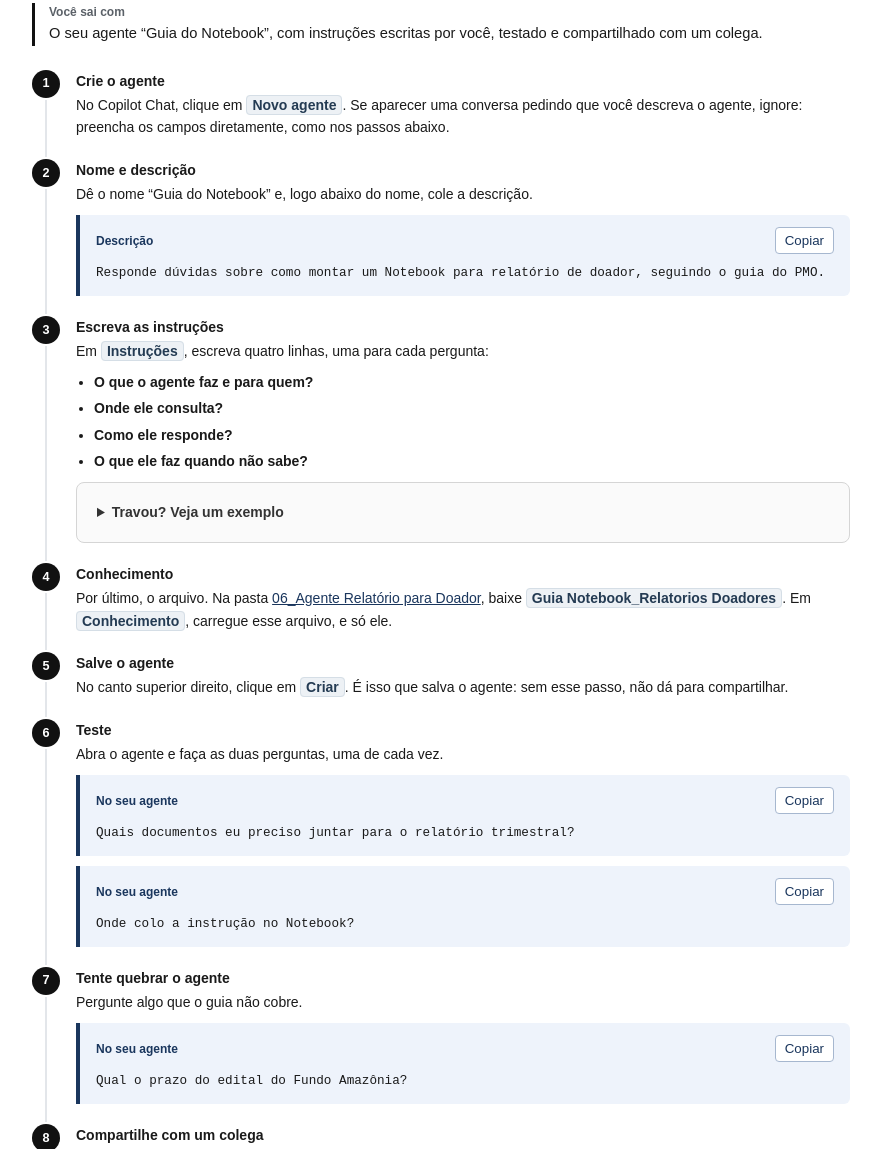
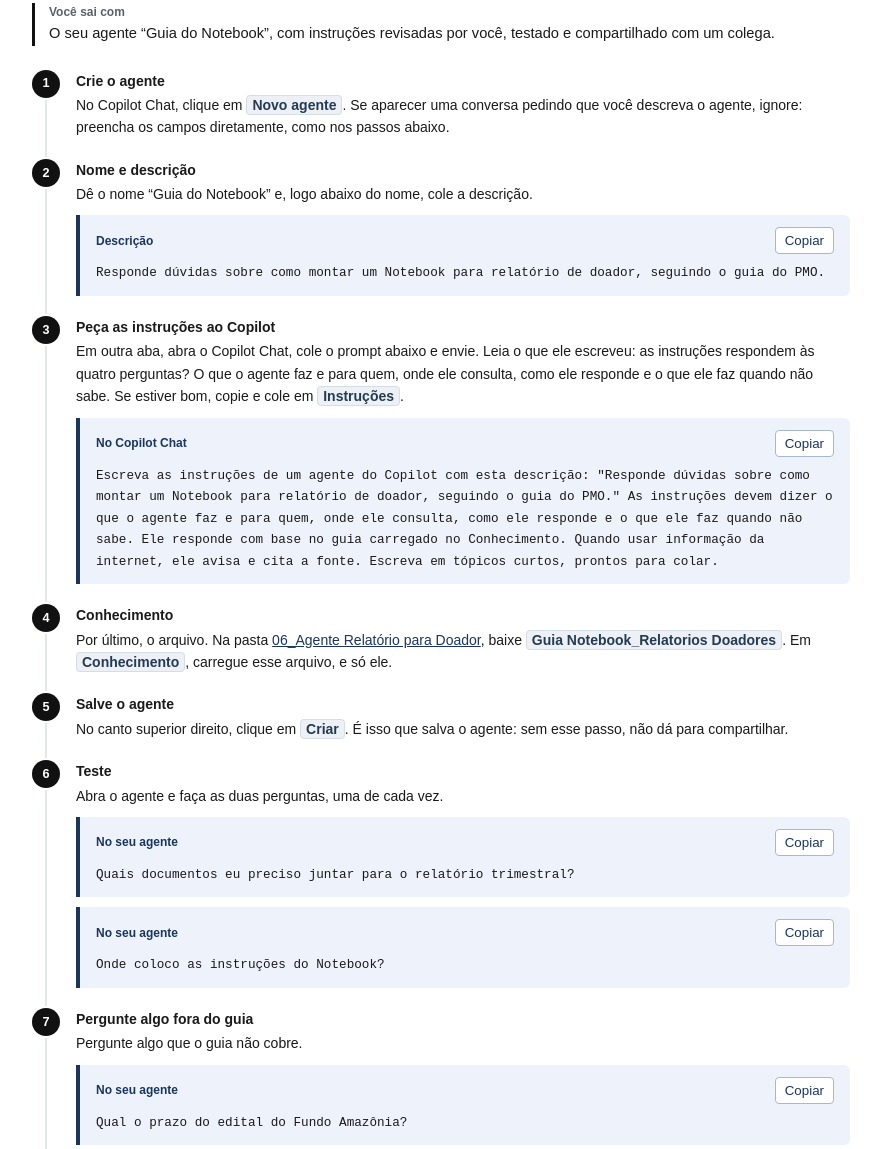
Before and after one commit to educrvz/tnc-workshop, a plain HTML site: page sessao-3.html in a window 1280 px wide. Shown: the part 2669-3818 px from the top of the page, without its empty margins (318-1199 px from the left). Drawn offline with Linux system fonts and the light colour scheme.

Commit message:
Sessão 3, exercício 2: instruções pedidas ao Copilot, web ligada com fontes conferidas, pergunta reescrita
Co-Authored-By: Claude Opus 5.5 <noreply@anthropic.com>

```diff
--- a/sessao-3.html
+++ b/sessao-3.html
@@ -70,31 +70,20 @@
 <section class="exercise" id="agentes">
 <div class="exhead"><span aria-hidden="true" class="big">2</span><span class="ex-apps"><img alt="" aria-hidden="true" src="icons/copilot.svg"/>Copilot · Novo agente</span><h2><span class="sr-only">Exercício 2: </span>Crie o seu agente</h2></div>
 <p class="why">Na Sessão 2 você usou agentes prontos da Microsoft, como o Analista. Hoje você cria o seu: um agente que responde às dúvidas do time sobre como montar um Notebook para relatório de doador, com base no guia do PMO.</p>
-<p class="outcome"><strong>Você sai com</strong>O seu agente “Guia do Notebook”, com instruções escritas por você, testado e compartilhado com um colega.</p>
+<p class="outcome"><strong>Você sai com</strong>O seu agente “Guia do Notebook”, com instruções revisadas por você, testado e compartilhado com um colega.</p>
 
 <ol class="trail">
 <li><span class="st">Crie o agente</span>No Copilot Chat, clique em <span class="path">Novo agente</span>. Se aparecer uma conversa pedindo que você descreva o agente, ignore: preencha os campos diretamente, como nos passos abaixo.</li>
 <li><span class="st">Nome e descrição</span>Dê o nome “Guia do Notebook” e, logo abaixo do nome, cole a descrição.
 <div class="prompt"><div class="prompt-head"><span>Descrição</span><button class="copy" type="button">Copiar</button></div><pre>Responde dúvidas sobre como montar um Notebook para relatório de doador, seguindo o guia do PMO.</pre></div></li>
-<li><span class="st">Escreva as instruções</span>Em <span class="path">Instruções</span>, escreva quatro linhas, uma para cada pergunta:
-<ul class="levels">
-<li><strong>O que o agente faz e para quem?</strong></li>
-<li><strong>Onde ele consulta?</strong></li>
-<li><strong>Como ele responde?</strong></li>
-<li><strong>O que ele faz quando não sabe?</strong></li>
-</ul>
-<details class="optional-reference"><summary>Travou? Veja um exemplo</summary>
-<div class="prompt"><div class="prompt-head"><span>Exemplo de instruções</span><button class="copy" type="button">Copiar</button></div><pre>1. Você ajuda o time de campo a montar um Notebook para relatório de doador.
-2. Responda só com base no guia do Conhecimento.
-3. Responda em passos curtos, em linguagem simples.
-4. Se o guia não cobrir a pergunta, diga que não sabe e sugira falar com o PMO.</pre></div>
-</details></li>
+<li><span class="st">Peça as instruções ao Copilot</span>Em outra aba, abra o Copilot Chat, cole o prompt abaixo e envie. Leia o que ele escreveu: as instruções respondem às quatro perguntas? O que o agente faz e para quem, onde ele consulta, como ele responde e o que ele faz quando não sabe. Se estiver bom, copie e cole em <span class="path">Instruções</span>.
+<div class="prompt"><div class="prompt-head"><span>No Copilot Chat</span><button class="copy" type="button">Copiar</button></div><pre>Escreva as instruções de um agente do Copilot com esta descrição: "Responde dúvidas sobre como montar um Notebook para relatório de doador, seguindo o guia do PMO." As instruções devem dizer o que o agente faz e para quem, onde ele consulta, como ele responde e o que ele faz quando não sabe. Ele responde com base no guia carregado no Conhecimento. Quando usar informação da internet, ele avisa e cita a fonte. Escreva em tópicos curtos, prontos para colar.</pre></div></li>
 <li><span class="st">Conhecimento</span>Por último, o arquivo. Na pasta <a href="https://dccrvz.sharepoint.com/sites/TreinamentoTeamseIAPMOCerrado/Documentos%20Compartilhados/Forms/AllItems.aspx?id=%2Fsites%2FTreinamentoTeamseIAPMOCerrado%2FDocumentos%20Compartilhados%2FPr%C3%A1tica%2F06%5FAgente%20Relat%C3%B3rio%20para%20Doador" rel="noopener" target="_blank">06_Agente Relatório para Doador</a>, baixe <span class="path">Guia Notebook_Relatorios Doadores</span>. Em <span class="path">Conhecimento</span>, carregue esse arquivo, e só ele.</li>
 <li><span class="st">Salve o agente</span>No canto superior direito, clique em <span class="path">Criar</span>. É isso que salva o agente: sem esse passo, não dá para compartilhar.</li>
 <li><span class="st">Teste</span>Abra o agente e faça as duas perguntas, uma de cada vez.
 <div class="prompt"><div class="prompt-head"><span>No seu agente</span><button class="copy" type="button">Copiar</button></div><pre>Quais documentos eu preciso juntar para o relatório trimestral?</pre></div>
-<div class="prompt"><div class="prompt-head"><span>No seu agente</span><button class="copy" type="button">Copiar</button></div><pre>Onde colo a instrução no Notebook?</pre></div></li>
-<li><span class="st">Tente quebrar o agente</span>Pergunte algo que o guia não cobre.
+<div class="prompt"><div class="prompt-head"><span>No seu agente</span><button class="copy" type="button">Copiar</button></div><pre>Onde coloco as instruções do Notebook?</pre></div></li>
+<li><span class="st">Pergunte algo fora do guia</span>Pergunte algo que o guia não cobre.
 <div class="prompt"><div class="prompt-head"><span>No seu agente</span><button class="copy" type="button">Copiar</button></div><pre>Qual o prazo do edital do Fundo Amazônia?</pre></div></li>
 <li><span class="st">Compartilhe com um colega</span>Um agente rende mais quando o time usa: todo mundo segue o mesmo guia, do mesmo jeito, sem precisar do PMO ao lado.
 <ol class="sub">
@@ -105,7 +94,7 @@
 </ol></li>
 <li class="confira"><span class="st">Confira</span><div class="check"><ul>
 <li>As respostas do teste vieram do guia? Encontre uma delas no arquivo.</li>
-<li>Na pergunta sobre o Fundo Amazônia, o agente disse que não sabe e sugeriu falar com o PMO, em vez de inventar um prazo? Se inventou, ajuste a linha 4 das instruções e pergunte de novo.</li>
+<li>Na pergunta sobre o Fundo Amazônia, de onde veio a resposta? Olhe as fontes embaixo dela: são sites da internet, não o guia. Antes de usar, confira no site.</li>
 <li>O colega conseguiu abrir o agente e receber uma resposta?</li>
 </ul></div></li>
 </ol>
```
